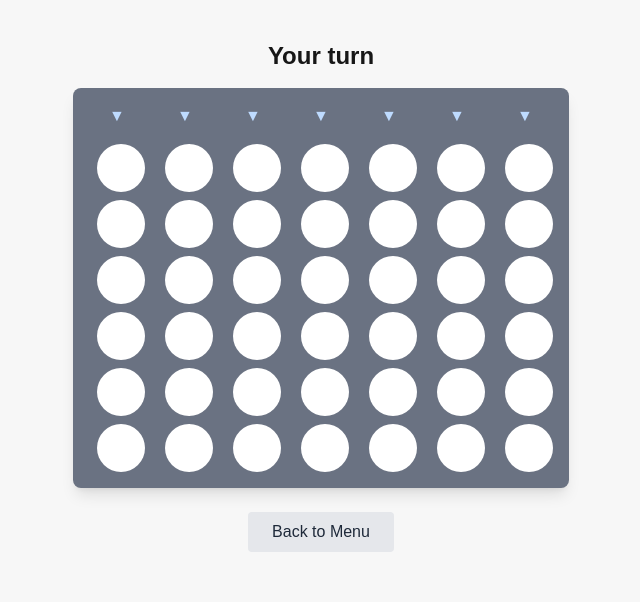
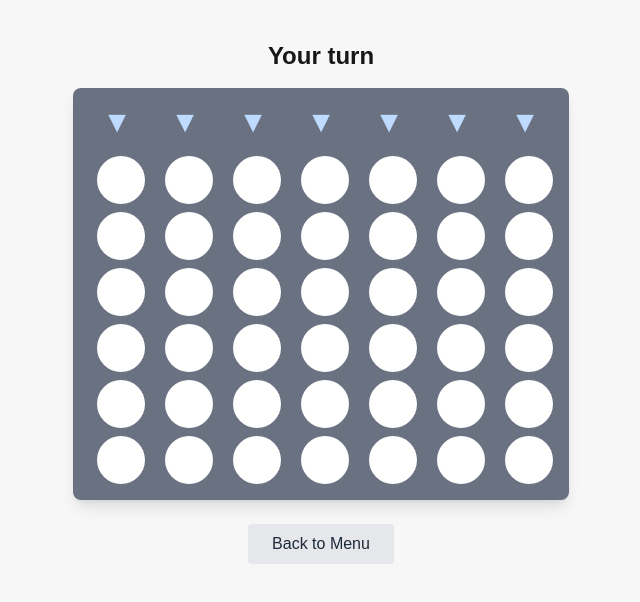
Before and after one commit to getFrontend/app-game-four-in-one, a Next.js app: page / in a window 1280 px wide. Both pictures are taken after a click on the button "1 PLAYER (VS AI)". Shown: the top 602 px of the page, without its empty margins (319-959 px from the left). Built offline with nearby package versions, Linux system fonts and the light colour scheme.

Commit message:
improve top buttons

```diff
--- a/components/Board.tsx
+++ b/components/Board.tsx
@@ -108,7 +108,7 @@ const Board: React.FC<BoardProps> = ({
           {Array(COLS).fill(null).map((_, i) => (
             <div key={i} className="w-10 sm:w-14 flex justify-center">
               <button
-                className="text-blue-200 hover:text-white cursor-pointer"
+                className="text-3xl text-blue-200 hover:text-blue-400 cursor-pointer"
                 onClick={() => handleColumnClick(i)}
                 disabled={gameOver || animating || board[0][i] !== EMPTY}
               >
@@ -138,7 +138,7 @@ const Board: React.FC<BoardProps> = ({
       </div>
 
       <button
-        className="mt-6 bg-gray-200 hover:bg-gray-300 text-gray-800 font-medium py-2 px-6 rounded"
+        className="mt-6 bg-gray-200 hover:bg-gray-300 text-gray-800 font-medium py-2 px-6 rounded cursor-pointer"
         onClick={goToMenu}
       >
         Back to Menu
```
